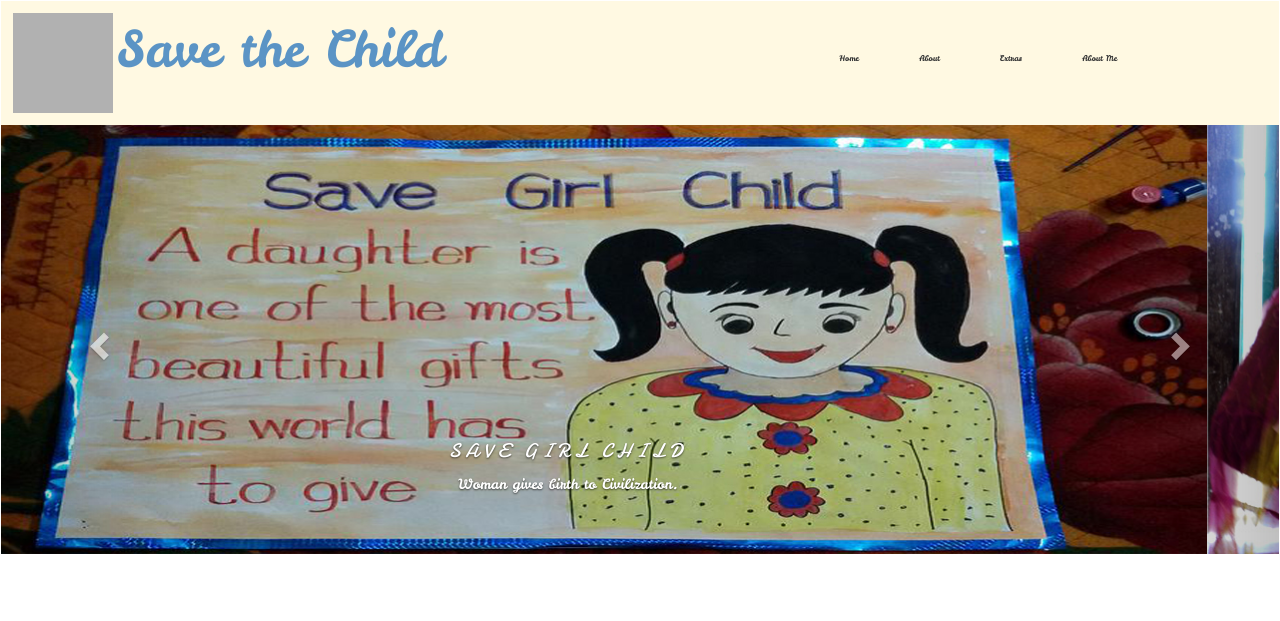
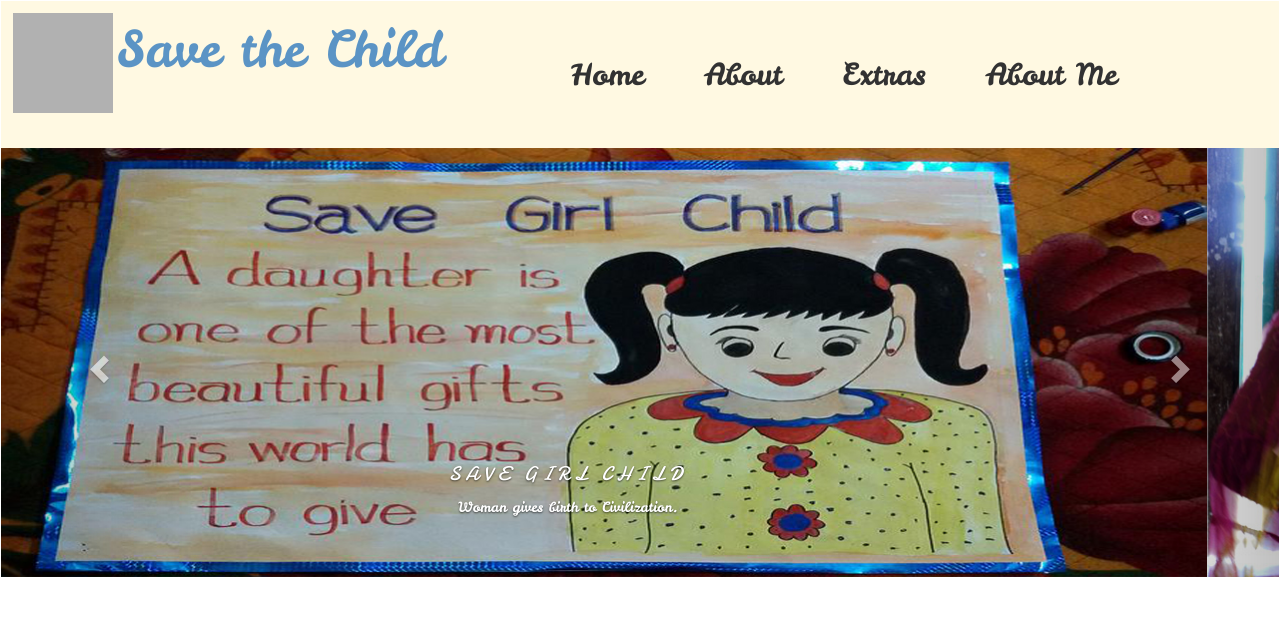
Before and after one commit to johnorgs/savechild, a plain HTML site: page index.html in a window 1280 px wide. Shown: the top 621 px of the page. Drawn offline with nearby package versions, Linux system fonts and the light colour scheme; grey boxes are pictures that could not be loaded.

Commit message:
Update index.html

```diff
--- a/index.html
+++ b/index.html
@@ -152,7 +152,7 @@ li {
     float: right;
 }
 li a{
-	font-size:8px;
+	font-size:30px;
     display: block;
     color: black;
     text-align: center;
```
